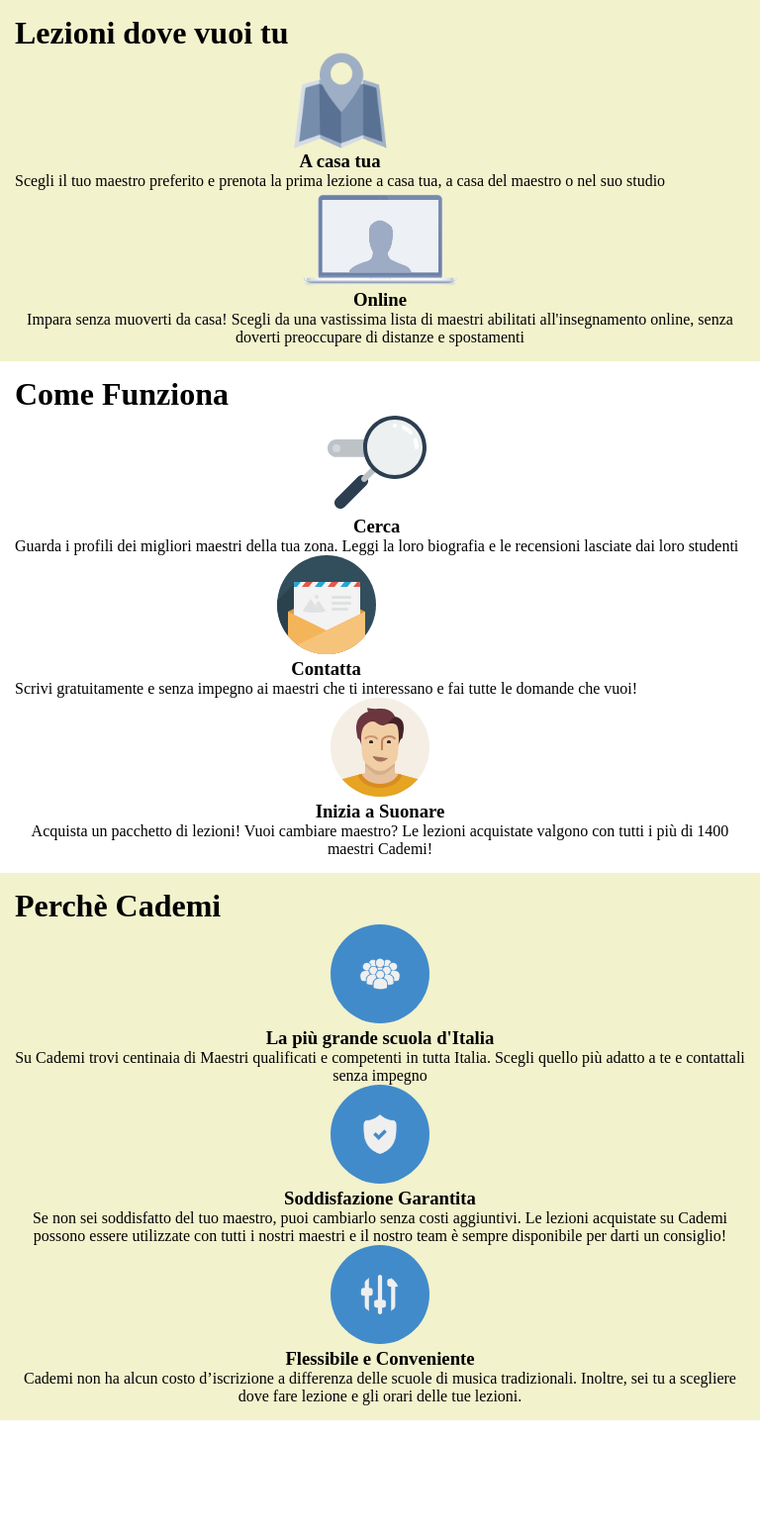
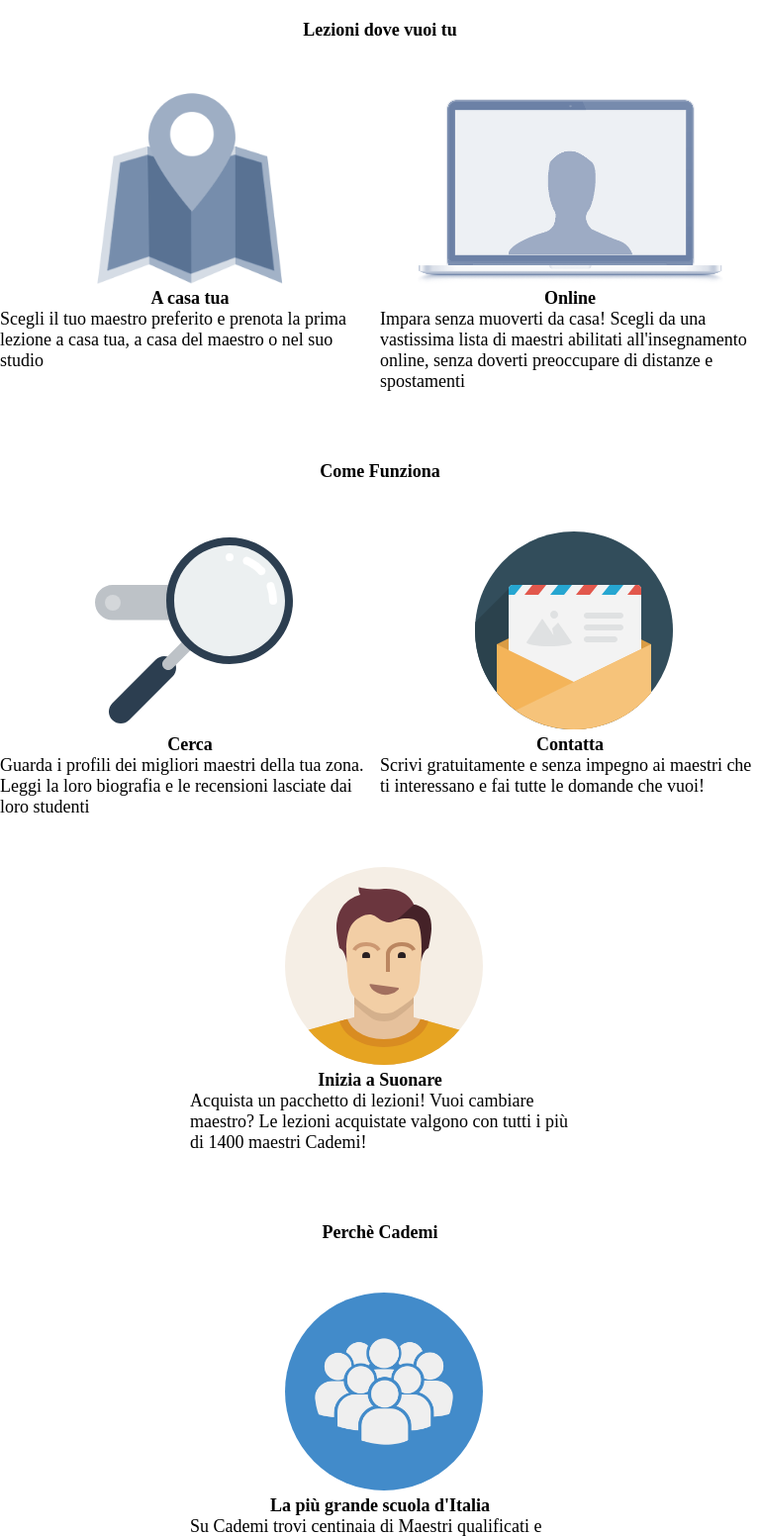
Before and after one commit to wvwall/html-css-resp-wannabe-12bool, a plain HTML site: page index.html in a window 768 px wide. Shown: the top 1552 px of the page at 99% size. Before the commit the page ends 1435 px from the top, so only its background shows below. Drawn offline with Linux system fonts and the light colour scheme.

Commit message:
+ versione tablet

```diff
--- a/assets/css/master.css
+++ b/assets/css/master.css
@@ -1,3 +1,9 @@
+
+
+@media all and (max-width: 767px) {
+  [class*="col-"] {
+    padding-bottom: 20px;
+  }
   #lezioni {
     text-align: center;
     background-color: #F2F2CD;
@@ -25,3 +31,46 @@
     border-radius: 50%;
     padding: 30px;
   }
+}
+@media all and (min-width: 768px) and (max-width: 991px) {
+  * {
+    font-size: 18px;
+  }
+  [class*="col-"] {
+    padding-bottom: 50px;
+  }
+ .container {
+   margin-top: 20px;
+ }
+#lezioni h1, h3{
+  text-align: center;
+}
+#lezioni img {
+  /* per centrare orizzontalmente */
+  display: block;
+  margin-right: auto;
+  margin-left: auto;
+
+}
+img {
+  height: 200px;
+}
+#steps h1 {
+  text-align: center;
+}
+#steps img {
+  margin-left: 25%;
+}
+}
+#why img {
+  background-color: #428bca;
+  border-radius: 50%;
+  padding: 30px;
+}
+#why h1 {
+  text-align: center;
+}
+#why img {
+  margin-left: 25%;
+}
+}
--- a/index.html
+++ b/index.html
@@ -10,55 +10,55 @@
   <body>
 
     <div id="lezioni" class="container">
-      <div class="col-xs-12">
+      <div class="col-xs-12 col-md-12 col-lg-12">
         <h1>Lezioni dove vuoi tu</h1>
       </div>
-      <div class="col-xs-12">
+      <div class="col-xs-12 col-md-6 col-lg-3">
         <img src="./assets/img/icon/maps.png" alt="">
         <h3>A casa tua</h3>
         Scegli il tuo maestro preferito e prenota la prima lezione a casa tua, a casa del maestro o nel suo studio
       </div>
-      <div class="col-xs-12">
+      <div class="col-xs-12 col-md-6 col-lg-3">
         <img src="./assets/img/icon/screen.png" alt="">
           <h3>Online</h3>
           Impara senza muoverti da casa! Scegli da una vastissima lista di maestri abilitati all'insegnamento online, senza doverti preoccupare di distanze e spostamenti
       </div>
     </div>
     <div id="steps" class="container">
-      <div class="col-xs-12">
+      <div class="col-xs-12 col-md-12">
         <h1>Come Funziona</h1>
       </div>
-      <div class="col-xs-12">
+      <div class="col-xs-12 col-md-6">
         <img src="./assets/img/search.svg" alt="">
           <h3>Cerca</h3>
           Guarda i profili dei migliori maestri della tua zona. Leggi la loro biografia e le recensioni lasciate dai loro studenti
       </div>
-      <div class="col-xs-12">
+      <div class="col-xs-12 col-md-6">
         <img src="./assets/img/letter.svg" alt="">
           <h3>Contatta</h3>
           Scrivi gratuitamente e senza impegno ai maestri che ti interessano e fai tutte le domande che vuoi!
       </div>
-      <div class="col-xs-12">
+      <div class="col-xs-12 col-md-6 col-md-offset-3">
         <img src="./assets/img/male.svg" alt="">
           <h3>Inizia a Suonare</h3>
           Acquista un pacchetto di lezioni! Vuoi cambiare maestro? Le lezioni acquistate valgono con tutti i più di 1400 maestri Cademi!
       </div>
     </div>
     <div id="why" class="container">
-      <div class="col-xs-12">
+      <div class="col-xs-12 col-md-12">
         <h1>Perchè Cademi</h1>
       </div>
-      <div class="col-xs-12">
+      <div class="col-xs-12 col-md-6 col-md-offset-3">
         <img src="./assets/img/icon/profile.png" alt="">
           <h3>La più grande scuola d'Italia</h3>
           Su Cademi trovi centinaia di Maestri qualificati e competenti in tutta Italia. Scegli quello più adatto a te e contattali senza impegno
       </div>
-      <div class="col-xs-12">
+      <div class="col-xs-12 col-md-6">
         <img src="./assets/img/icon/secure.png" alt="">
           <h3>Soddisfazione Garantita</h3>
           Se non sei soddisfatto del tuo maestro, puoi cambiarlo senza costi aggiuntivi. Le lezioni acquistate su Cademi possono essere utilizzate con tutti i nostri maestri e il nostro team è sempre disponibile per darti un consiglio!
       </div>
-      <div class="col-xs-12">
+      <div class="col-xs-12 col-md-6">
         <img src="./assets/img/icon/flex.png" alt="">
           <h3>Flessibile e Conveniente</h3>
           Cademi non ha alcun costo d’iscrizione a differenza delle scuole di musica tradizionali. Inoltre, sei tu a scegliere dove fare lezione e gli orari delle tue lezioni.
```
Lines whose indentation alone changed are shown as unchanged.
